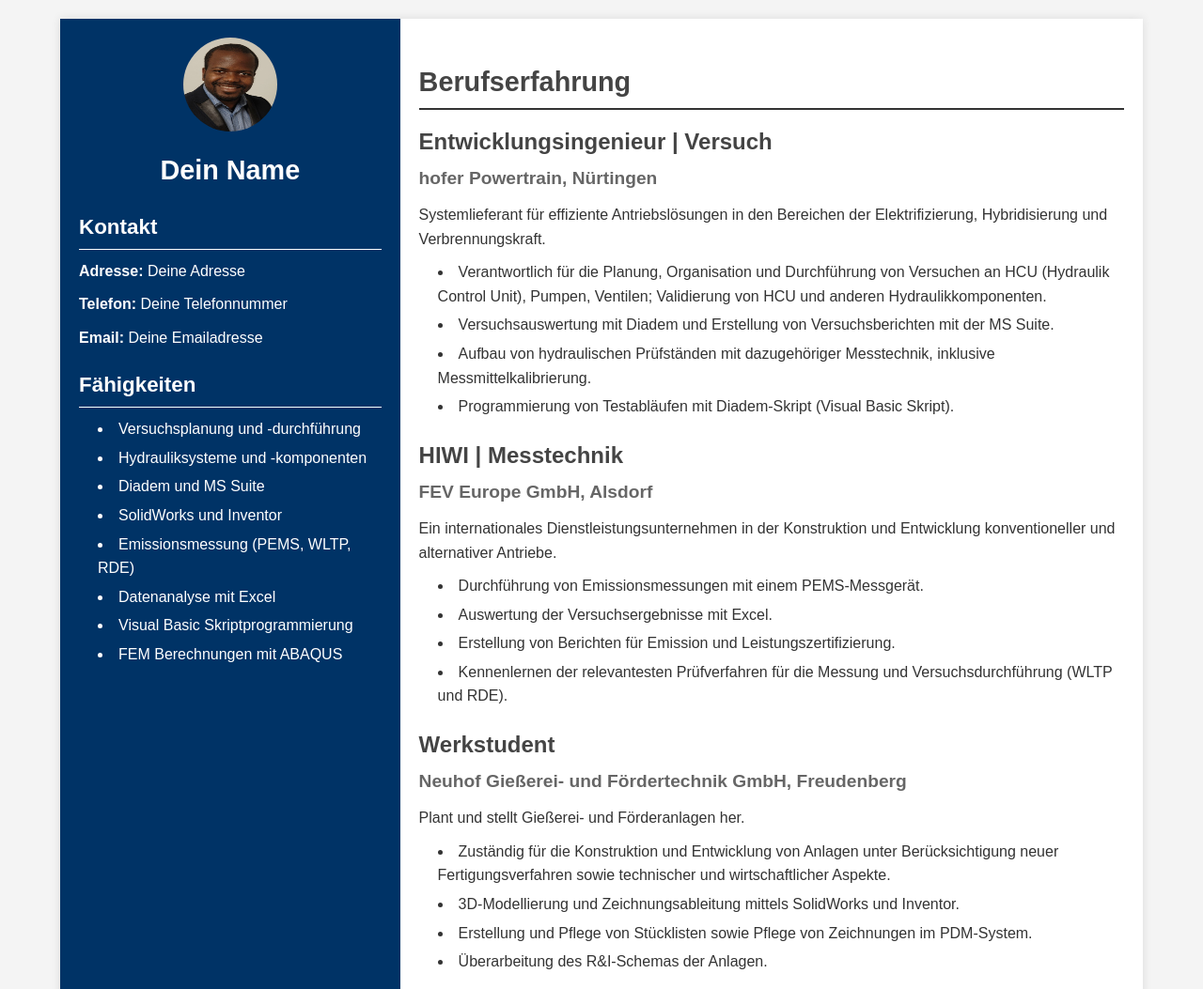
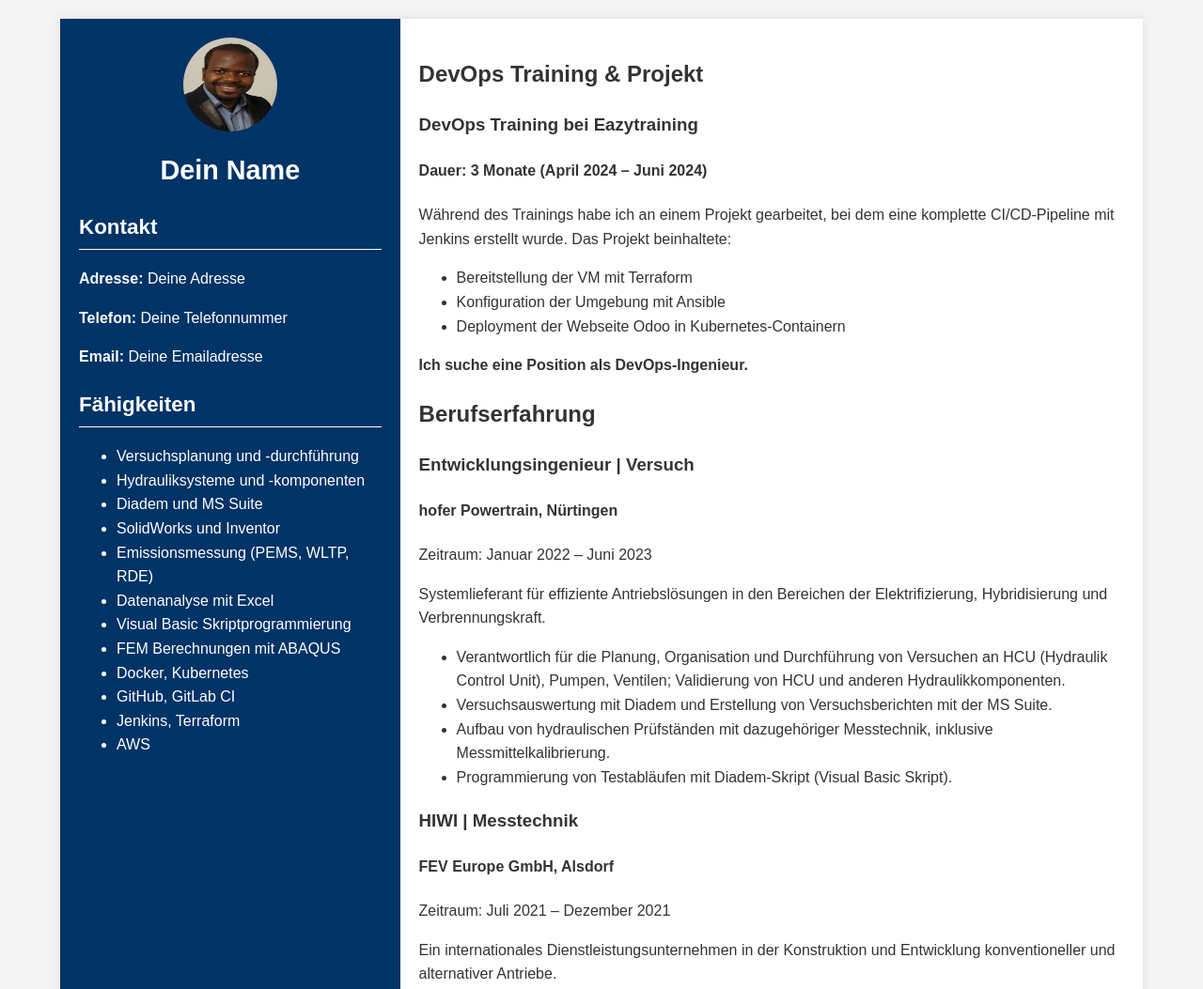
Before and after one commit to OlivierDjatchue/CV, a plain HTML site: page index.html in a window 1280 px wide. Shown: the top 1053 px of the page at 94% size. Drawn offline with Linux system fonts and the light colour scheme.

Commit message:
update devops skills

```diff
--- a/index.html
+++ b/index.html
@@ -30,15 +30,35 @@
                     <li>Datenanalyse mit Excel</li>
                     <li>Visual Basic Skriptprogrammierung</li>
                     <li>FEM Berechnungen mit ABAQUS</li>
+                    <li>Docker, Kubernetes</li>
+                    <li>GitHub, GitLab CI</li>
+                    <li>Jenkins, Terraform</li>
+                    <li>AWS</li>
                 </ul>
             </div>
         </div>
         <div class="right-column">
             <section class="section">
+                <h2>DevOps Training & Projekt</h2>
+                <div class="training">
+                    <h3>DevOps Training bei Eazytraining</h3>
+                    <h4>Dauer: 3 Monate (April 2024 – Juni 2024)</h4>
+                    <p>Während des Trainings habe ich an einem Projekt gearbeitet, bei dem eine komplette CI/CD-Pipeline mit Jenkins erstellt wurde. Das Projekt beinhaltete:</p>
+                    <ul>
+                        <li>Bereitstellung der VM mit Terraform</li>
+                        <li>Konfiguration der Umgebung mit Ansible</li>
+                        <li>Deployment der Webseite Odoo in Kubernetes-Containern</li>
+                    </ul>
+                    <p><strong>Ich suche eine Position als DevOps-Ingenieur.</strong></p>
+                </div>
+            </section>
+
+            <section class="section">
                 <h2>Berufserfahrung</h2>
                 <div class="job">
                     <h3>Entwicklungsingenieur | Versuch</h3>
                     <h4>hofer Powertrain, Nürtingen</h4>
+                    <p>Zeitraum: Januar 2022 – Juni 2023</p>
                     <p>Systemlieferant für effiziente Antriebslösungen in den Bereichen der Elektrifizierung, Hybridisierung und Verbrennungskraft.</p>
                     <ul>
                         <li>Verantwortlich für die Planung, Organisation und Durchführung von Versuchen an HCU (Hydraulik Control Unit), Pumpen, Ventilen; Validierung von HCU und anderen Hydraulikkomponenten.</li>
@@ -51,6 +71,7 @@
                 <div class="job">
                     <h3>HIWI | Messtechnik</h3>
                     <h4>FEV Europe GmbH, Alsdorf</h4>
+                    <p>Zeitraum: Juli 2021 – Dezember 2021</p>
                     <p>Ein internationales Dienstleistungsunternehmen in der Konstruktion und Entwicklung konventioneller und alternativer Antriebe.</p>
                     <ul>
                         <li>Durchführung von Emissionsmessungen mit einem PEMS-Messgerät.</li>
@@ -63,6 +84,7 @@
                 <div class="job">
                     <h3>Werkstudent</h3>
                     <h4>Neuhof Gießerei- und Fördertechnik GmbH, Freudenberg</h4>
+                    <p>Zeitraum: Januar 2020 – Juni 2021</p>
                     <p>Plant und stellt Gießerei- und Förderanlagen her.</p>
                     <ul>
                         <li>Zuständig für die Konstruktion und Entwicklung von Anlagen unter Berücksichtigung neuer Fertigungsverfahren sowie technischer und wirtschaftlicher Aspekte.</li>
@@ -75,6 +97,7 @@
                 <div class="job">
                     <h3>Fachpraktikum</h3>
                     <h4>Isabellenhütte Heusler GmbH & Co. KG, Dillenburg</h4>
+                    <p>Zeitraum: Juli 2019 – Dezember 2019</p>
                     <p>Das Portfolio erstreckt sich von der Herstellung von Legierungen über die Umformtechnik, die Ätz- und Montagetechnik bis hin zum komplexen Prüf- und Verpackungsautomaten.</p>
                     <ul>
                         <li>Konstruktion und Vorrichtung für die Prototypenfertigung im Bereich EW-MT (Kalibriervorrichtung IMC-T) übernommen; Stücklisten erstellt und gepflegt.</li>
@@ -95,6 +118,7 @@
                 <div class="education">
                     <h3>Bachelor of Science in Maschinenbau | Note: 1,3</h3>
                     <h4>Universität Siegen, Lehrstuhl für Maschinenelemente, Verbindungstechnik und Produktinnovation</h4>
+                    <p>Abschlussjahr: 2020</p>
                     <p>Thema: „Influence of differents bolt-head types on the self-loosening behavior of bolted joints“</p>
                     <ul>
                         <li>Schrauben unter Berücksichtigung verschiedener Belastungsarten mittels SolidWorks/Abaqus ausgelegt.</li>
--- a/style.css
+++ b/style.css
@@ -51,61 +51,4 @@ body {
 .contact-info h2, .skills h2 {
     font-size: 1.4em;
     border-bottom: 1px solid #fff;
-    padding-bottom: 5px;
-    margin-bottom: 10px;
-}
-
-.contact-info p, .skills ul {
-    margin: 10px 0;
-}
-
-.skills ul {
-    list-style: disc inside;
-    padding-left: 20px;
-}
-
-.skills ul li {
-    margin: 5px 0;
-}
-
-.section {
-    margin-bottom: 20px;
-}
-
-.section h2 {
-    border-bottom: 2px solid #333;
-    padding-bottom: 5px;
-    margin-bottom: 15px;
-    font-size: 1.8em;
-    color: #444;
-}
-
-.job, .education {
-    margin-bottom: 20px;
-}
-
-.job h3, .education h3 {
-    margin: 0;
-    font-size: 1.5em;
-    color: #444;
-}
-
-.job h4, .education h4 {
-    margin: 5px 0 10px;
-    font-size: 1.2em;
-    color: #666;
-}
-
-.job p, .education p {
-    margin: 10px 0;
-}
-
-.job ul, .education ul {
-    list-style: disc inside;
-    margin: 10px 0;
-    padding-left: 20px;
-}
-
-.job ul li, .education ul li {
-    margin: 5px 0;
-}
+    padding-bottom: 5px
```
